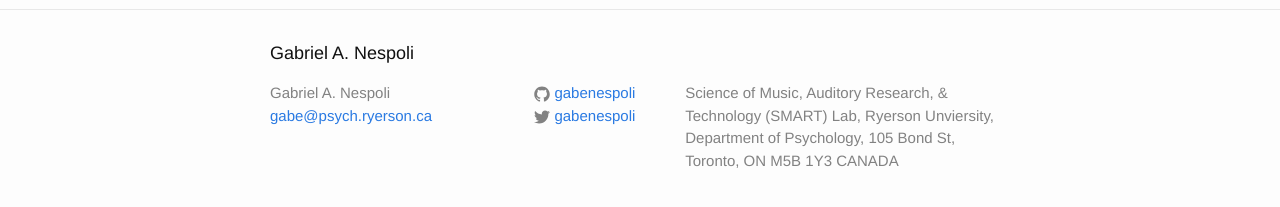
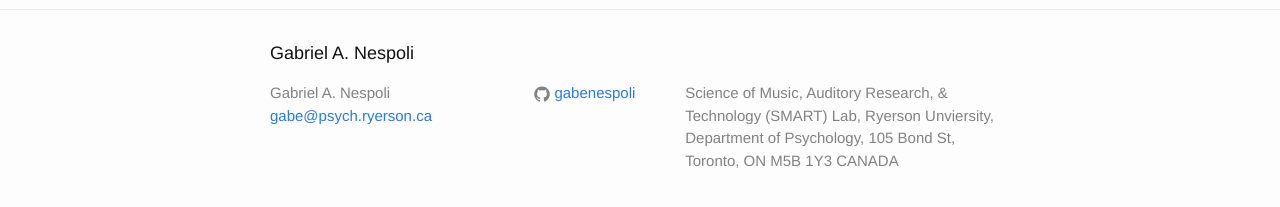
Before and after one commit to gabenespoli/gabenespoli.github.io, a Jekyll site: the page built from index.html, in a window 1280 px wide. Shown: the part 209-416 px from the top of the page. Built offline with Jekyll 4.4.1, drawn with Linux system fonts in a browser that asks for light colours.

Commit message:
remove twitter handle because I don't really use twitter

```diff
--- a/_config.yml
+++ b/_config.yml
@@ -16,7 +16,6 @@ description:
   105 Bond St, Toronto, ON M5B 1Y3 CANADA
 baseurl: "" # the subpath of your site, e.g. /blog
 url: "https://gabenespoli.github.io" # the base hostname & protocol for your site
-twitter_username: gabenespoli
 github_username:  gabenespoli
 
 # Build settings
```
